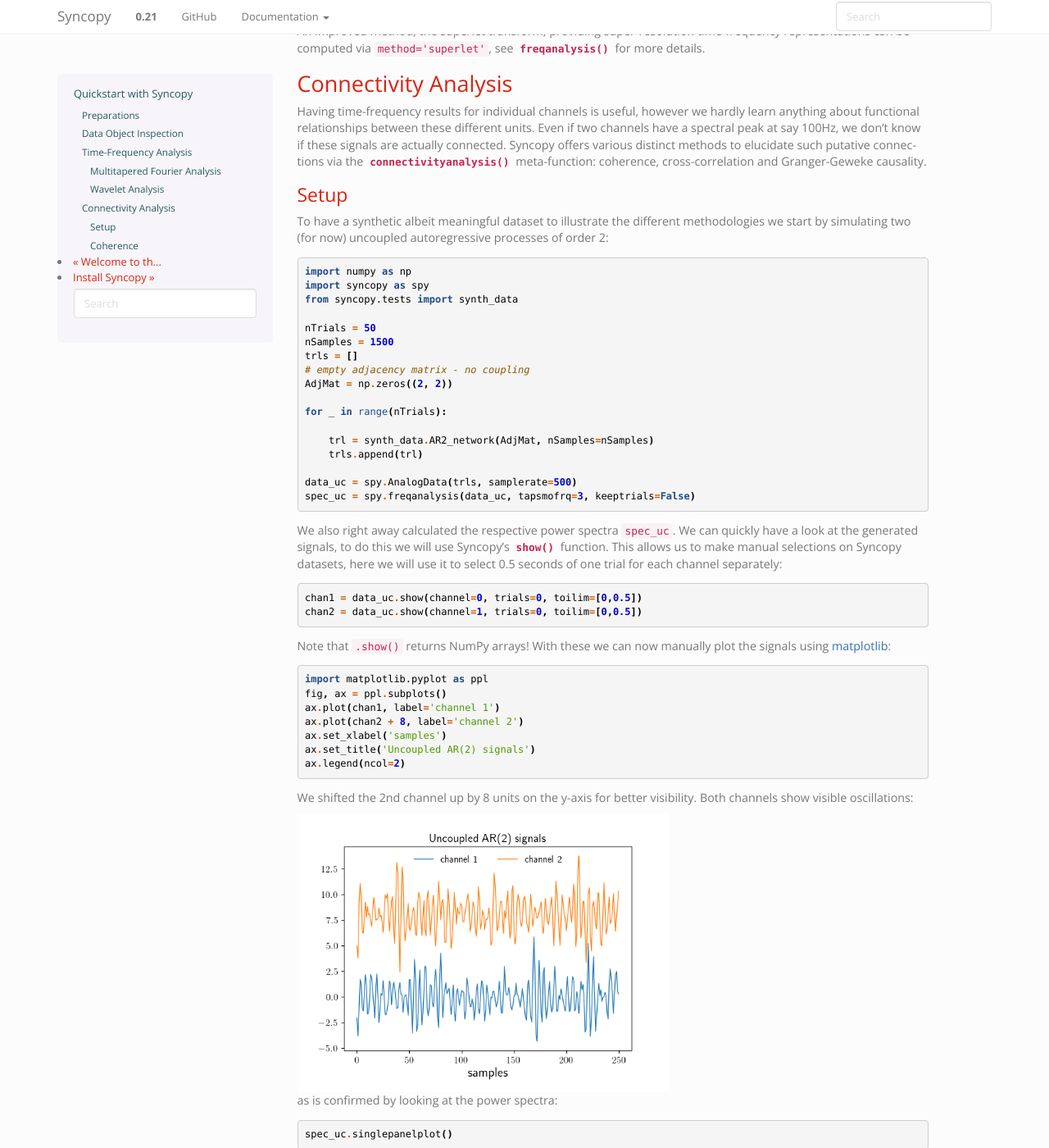
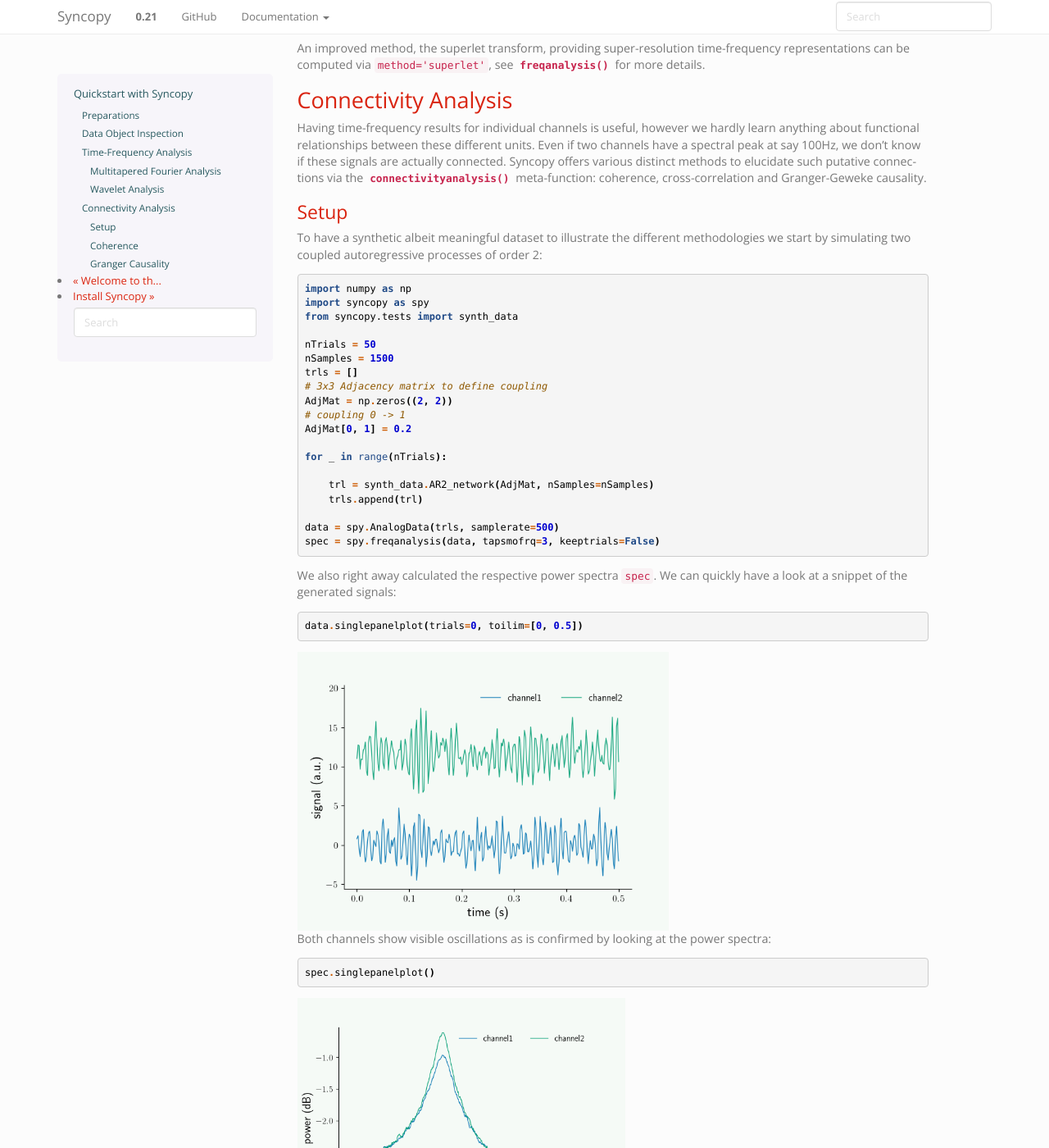
Before and after one commit to esi-neuroscience/syncopy, a Sphinx documentation site: the page built from doc/source/quickstart/quickstart.rst, in a window 1280 px wide and 1400 px high, scrolled down 3916 px. Shown: the whole window at 82% size. Built offline with Sphinx 7.4.7, drawn with Linux system fonts in a browser that asks for light colours; the version number is read from the project's files by our own code; some of the changed text lies outside the part shown.

Commit message:
WIP: Connectivity Quickstart
Changes to be committed:
	new file:   doc/source/quickstart/ar2_coh.png
	deleted:    doc/source/quickstart/ar2_coh1.png
	modified:   doc/source/quickstart/ar2_nw.py
	modified:   doc/source/quickstart/ar2_signals.png
	modified:   doc/source/quickstart/ar2_specs.png
	modified:   doc/source/quickstart/quickstart.rst
	new file:   doc/source/tutorials/connectivity.rst

```diff
--- a/doc/source/quickstart/ar2_nw.py
+++ b/doc/source/quickstart/ar2_nw.py
@@ -5,13 +5,15 @@
 nTrials = 50
 nSamples = 1500
 trls = []
-# empty adjacency matrix - no coupling
+# 3x3 Adjacency matrix to define coupling
 AdjMat = np.zeros((2, 2))
+# coupling 0 -> 1
+AdjMat[0, 1] = 0.2
 
 for _ in range(nTrials):
 
     trl = synth_data.AR2_network(AdjMat, nSamples=nSamples)
     trls.append(trl)
 
-data_uc = spy.AnalogData(trls, samplerate=500)
-spec_uc = spy.freqanalysis(data_uc, tapsmofrq=3, keeptrials=False)
+data = spy.AnalogData(trls, samplerate=500)
+spec = spy.freqanalysis(data, tapsmofrq=3, keeptrials=False)
--- a/doc/source/quickstart/quickstart.rst
+++ b/doc/source/quickstart/quickstart.rst
@@ -146,72 +146,47 @@
 Setup
 -----
 
-To have a synthetic albeit meaningful dataset to illustrate the different methodologies we start by simulating two (for now) uncoupled autoregressive processes of order 2:
+To have a synthetic albeit meaningful dataset to illustrate the different methodologies we start by simulating two coupled autoregressive processes of order 2:
 
 .. literalinclude:: /quickstart/ar2_nw.py
 
-We also right away calculated the respective power spectra ``spec_uc``.
-We can quickly have a look at the generated signals, to do this we will use Syncopy's :func:`~syncopy.show` function. This allows us to make manual selections on Syncopy datasets, here we will use it to select 0.5 seconds of one trial for each channel separately::
+We also right away calculated the respective power spectra ``spec``.
+We can quickly have a look at a snippet of the generated signals::
 
-  chan1 = data_uc.show(channel=0, trials=0, toilim=[0,0.5])
-  chan2 = data_uc.show(channel=1, trials=0, toilim=[0,0.5])
+  data.singlepanelplot(trials=0, toilim=[0, 0.5])
 
-Note that ``.show()`` returns NumPy arrays! With these we can now manually plot the signals using `matplotlib <https://matplotlib.org>`_::
-
-  import matplotlib.pyplot as ppl
-  fig, ax = ppl.subplots()
-  ax.plot(chan1, label='channel 1')
-  ax.plot(chan2 + 8, label='channel 2')
-  ax.set_xlabel('samples')
-  ax.set_title('Uncoupled AR(2) signals')
-  ax.legend(ncol=2)
-
-We shifted the 2nd channel up by 8 units on the y-axis for better visibility. Both channels show visible oscillations:
 
 .. image:: ar2_signals.png
    :height: 340px
 
+Both channels show visible oscillations as is confirmed by looking at the power spectra::
 
-as is confirmed by looking at the power spectra::
-
-  spec_uc.singlepanelplot()
+  spec.singlepanelplot()
 
 .. image:: ar2_specs.png
    :height: 300px
 
 As expected for the stochastic AR(2) model, we have a fairly broad spectral peak at around 100Hz.
 
-.. note::
+..
+   comment
    Careful when using :func:`~syncopy.show` on large datasets, as the output is loaded directly into memory. It is advisable to make sufficiently small selections (e.g. 1 channel, 1 trial) to avoid out-of-memory problems on your machine!
 
 Coherence
 ---------
-One way to check for relationships between different oscillating channels is to calculate the pairwise `coherence <https://en.wikipedia.org/wiki/Coherence_(signal_processing)>`_ measure. It can be roughly understood as a frequency dependent correlation. Let's do this for our uncoupled AR(2) signals::
+One way to check for relationships between different oscillating channels is to calculate the pairwise `coherence <https://en.wikipedia.org/wiki/Coherence_(signal_processing)>`_ measure. It can be roughly understood as a frequency dependent correlation. Let's do this for our coupled AR(2) signals::
 
-  coherence = spy.connectivityanalysis(data_uc, method='coh', tapsmofrq=3)
+  coherence = spy.connectivityanalysis(data, method='coh', tapsmofrq=3)
 
 The result is of type :class:`spy.CrossSpectralData`, the standard datatype for all connectivity measures. It contains the results for all ``nChannels x nChannels`` possible combinations. Let's pick the two available channel combinations and plot the results::
 
-  coh12 = coherence.show(channel_i='channel1', channel_j='channel2')
-  coh21 = coherence.show(channel_i='channel2', channel_j='channel1')
+  coherence.singlepanelplot(channel_i='channel1', channel_j='channel2')
+  coherence.singlepanelplot(channel_i='channel2', channel_j='channel1')
 
-  # plotting
-  fig, ax = ppl.subplots()
-  ax.plot(coherence.freq, coh12, label='1-2')
-  ax.plot(coherence.freq, coh21, label='2-1')
-  ax.set_xlabel('frequency (Hz)')
-  ax.set_ylabel('coherence')
-  ax.set_ylim((0,1.2))
-  ax.legend(ncol=2)
-
-.. image:: ar2_coh1.png
+.. image:: ar2_coh.png
    :height: 300px
 
-This shows us the following properties of the coherence:
+As coherence is a *symmetric measure*, we have the same graph for both channel combinations, showing high coherence around 100Hz.
 
-* **symmetry**: the coherence of channel pair 1-2 is the same as 2-1
-* **range**: like correlations, coherence measure lives on the [0,1] interval
-* **sensitivity**: even though both channels have a lot of power around 100Hz, coherence is as low as for all other frequencies as there is no coupling
-
-.. hint::
-   To inspect the available dimensions of any Syncopy dataset, access the ``.dimord`` property.
+Granger Causality
+-----------------
```
Also changed, not shown: doc/source/tutorials/connectivity.rst (added, +8 -0 lines), doc/source/quickstart/ar2_coh.png (added), doc/source/quickstart/ar2_coh1.png (deleted), doc/source/quickstart/ar2_signals.png, doc/source/quickstart/ar2_specs.png.
